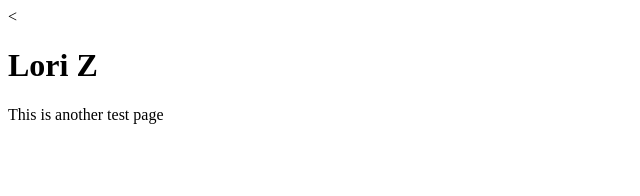
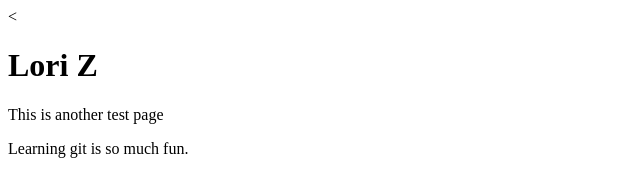
Before and after one commit to l4styk/primer-demo, a plain HTML site: page index.html in a window 1280 px wide. Shown: the whole page, without its empty margins (0-640 px from the left). Drawn offline with Linux system fonts and the light colour scheme.

Commit message:
step two

```diff
--- a/index.html
+++ b/index.html
@@ -6,6 +6,7 @@
 <body>
 <h1>Lori Z</h1>
 <p>This is another test page</p>
+<p>Learning git is so much fun.</p>
 
 </body>
 </html>
```
